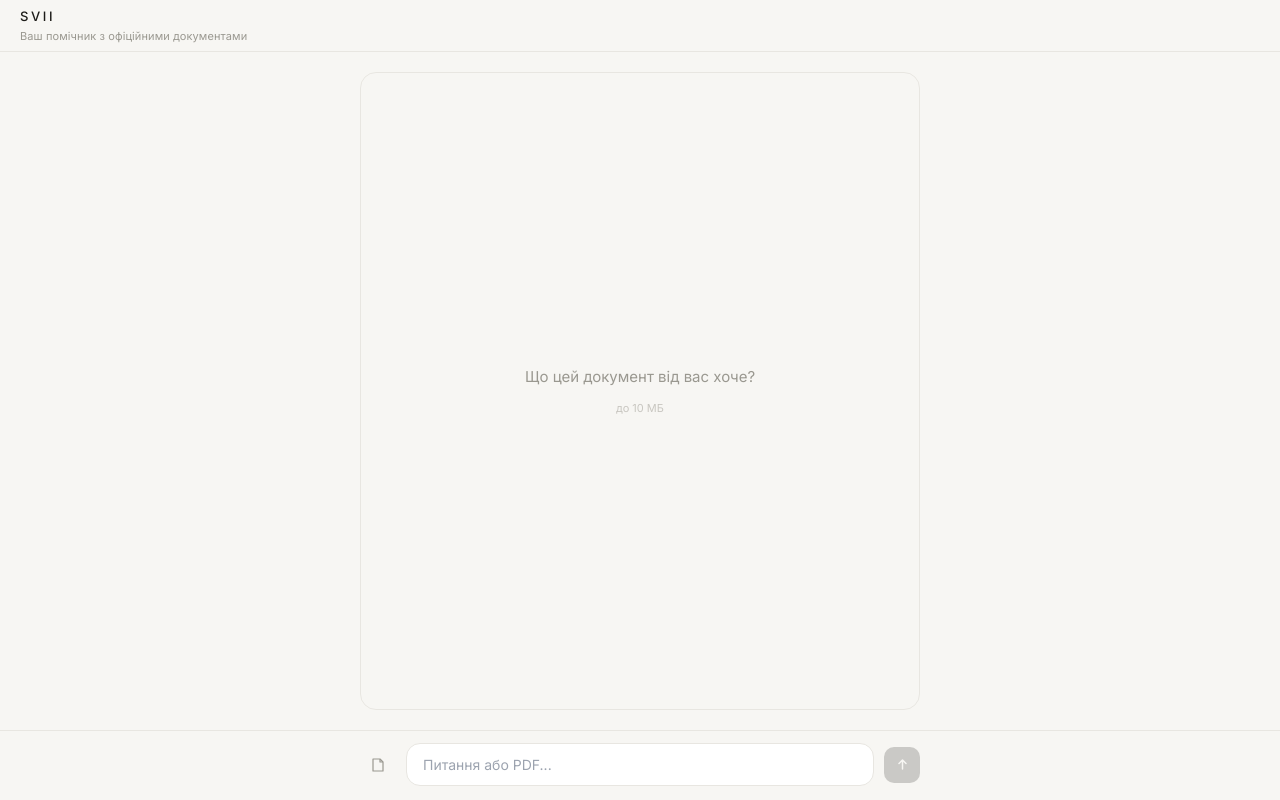
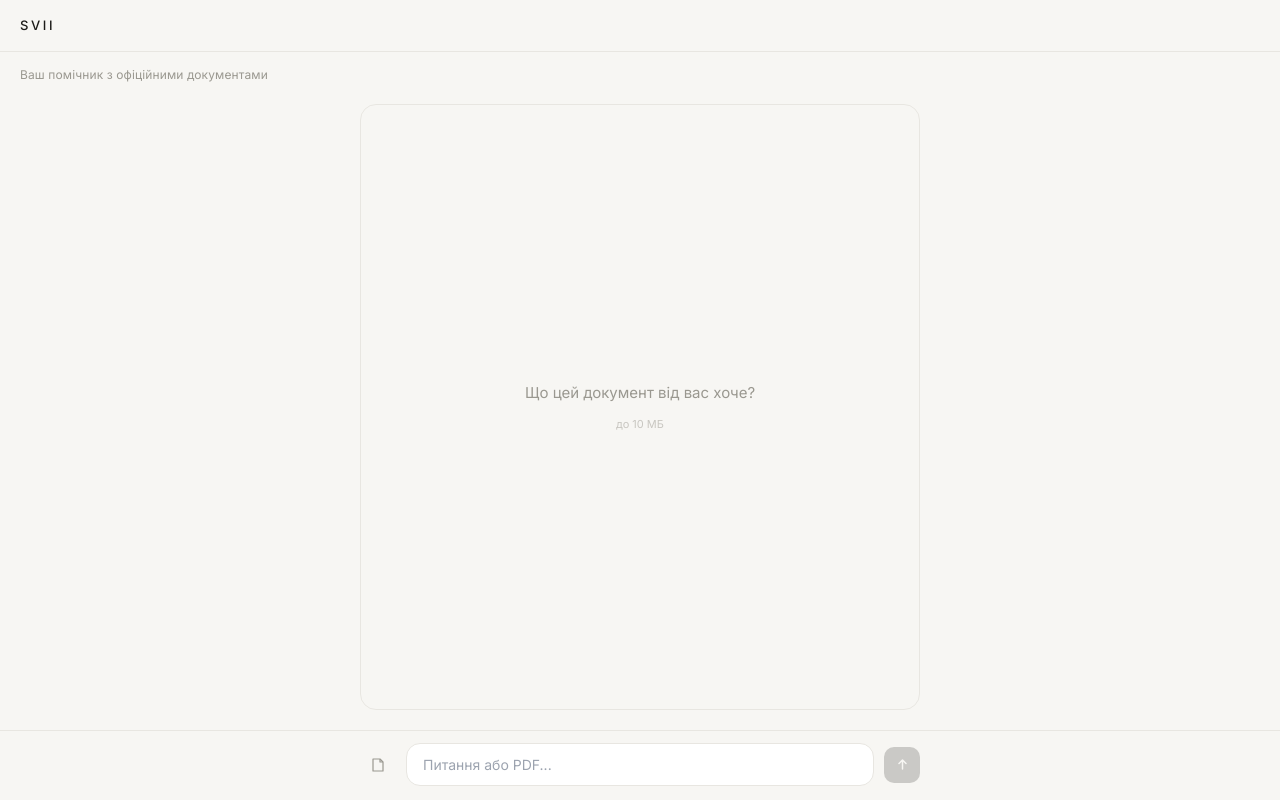
Before and after one commit to beeeekind/bureaucrat-helper, a Next.js app: page / in a window 1280 px wide. Built offline with nearby package versions, Linux system fonts and the light colour scheme.

Commit message:
ui: subtitle below header line

```diff
--- a/app/page.tsx
+++ b/app/page.tsx
@@ -317,16 +317,9 @@ export default function Home() {
         borderBottom: '1px solid var(--line)',
         flexShrink: 0,
       }}>
-        <div style={{ display: 'flex', flexDirection: 'column', gap: '2px' }}>
-          <span style={{ fontSize: '13px', fontWeight: 500, letterSpacing: '0.2em', color: 'var(--ink)' }}>
-            SVII
-          </span>
-          {isEmpty && (
-            <span style={{ fontSize: '11px', color: 'var(--muted)', letterSpacing: '0.01em' }}>
-              Ваш помічник з офіційними документами
-            </span>
-          )}
-        </div>
+        <span style={{ fontSize: '13px', fontWeight: 500, letterSpacing: '0.2em', color: 'var(--ink)' }}>
+          SVII
+        </span>
         {!isEmpty && (
           <button
             onClick={handleReset}
@@ -347,6 +340,15 @@ export default function Home() {
           </button>
         )}
       </header>
+
+      {/* Subtitle under header line */}
+      {isEmpty && (
+        <div style={{ padding: '14px 20px 0', flexShrink: 0 }}>
+          <p style={{ fontSize: '12px', color: 'var(--muted)', margin: 0, letterSpacing: '0.01em' }}>
+            Ваш помічник з офіційними документами
+          </p>
+        </div>
+      )}
 
       {/* Content */}
       <div style={{ flex: 1, display: 'flex', flexDirection: 'column', overflow: 'hidden' }}>
```
